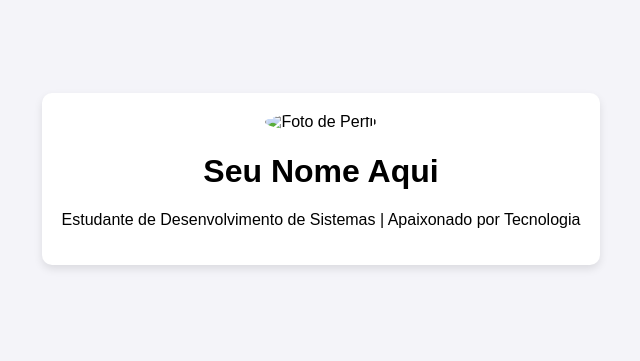
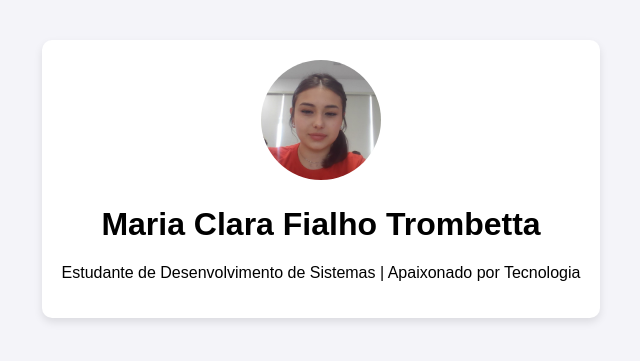
Before and after one commit to mariatrombetta/meu-perfil-git, a plain HTML site: page index.html in a window 1280 px wide. Shown: the part 221-582 px from the top of the page, without its empty margins (319-959 px from the left). Drawn offline with Linux system fonts and the light colour scheme.

Commit message:
cria cartão de perfil com foto

```diff
--- a/index.html
+++ b/index.html
@@ -7,8 +7,8 @@
 </head>
 <body>
     <div class="card">
-        <img src="perfil.png" alt="Foto de Perfil">
-        <h1>Seu Nome Aqui</h1>
+        <img src="MariaPerfil.jpg" alt="Foto de Perfil">
+        <h1>Maria Clara Fialho Trombetta</h1>
         <p>Estudante de Desenvolvimento de Sistemas | Apaixonado por Tecnologia</p>
     </div>
 </body>
```
Also changed, not shown: MariaPerfil.jpg (added).
